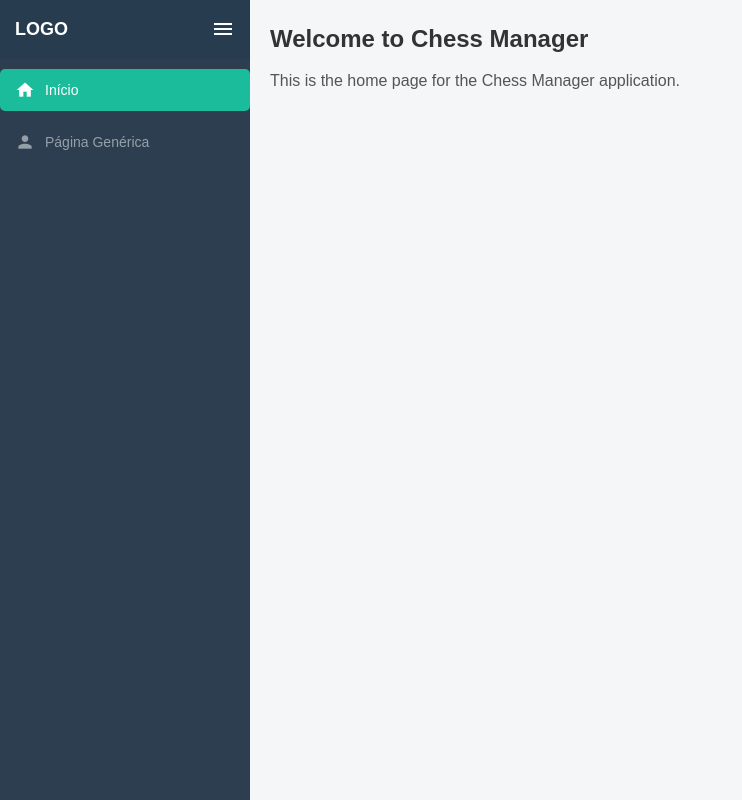
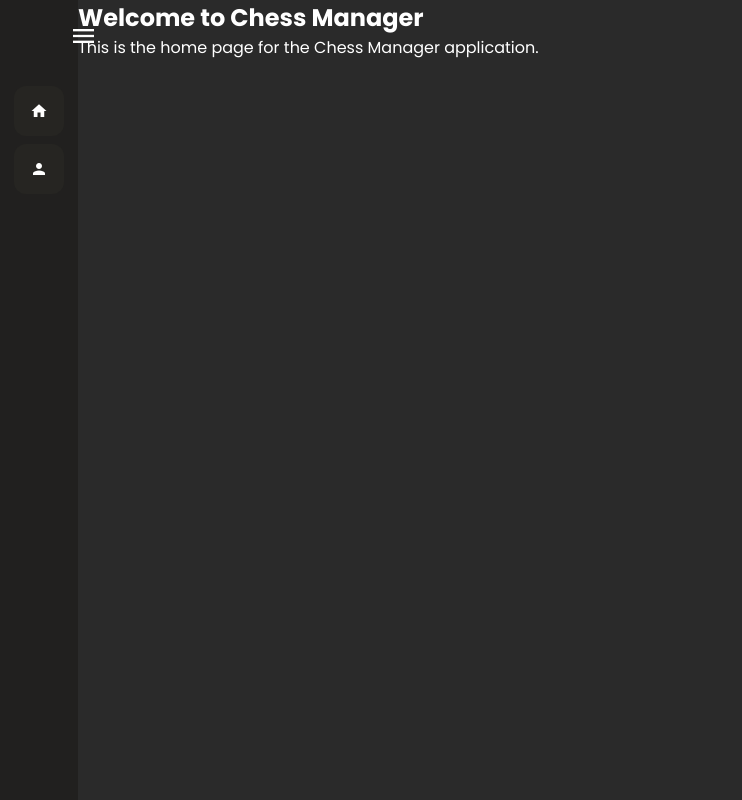
Before and after one commit to Gustavo-Vieira-Unasp/chess, a Django app: page /home/ in a window 1280 px wide. Shown: the whole page, without its empty margins (0-742 px from the left). Run offline with Django 5.2, Linux system fonts and the light colour scheme.

Commit message:
0.0.0.0.0.0.0.0.007

```diff
--- a/templates/static/general/css/base.css
+++ b/templates/static/general/css/base.css
@@ -1,124 +1,275 @@
-/* General Reset */
-* {
-    margin: 0;
-    padding: 0;
-    box-sizing: border-box;
+@import url('https://fonts.googleapis.com/css2?family=Poppins:wght@200;300;400;500;600;700&display=swap');
+
+:root {
+  --dark-color: #1a1a1a;
+  --main-color: #4caf50;
+  --hover-color: #fff;
 }
 
-body {
-    font-family: 'Arial', sans-serif;
-    background-color: #f4f6f8;
-    color: #333;
-    line-height: 1.6;
+* {
+  margin: 0;
+  padding: 0;
+  box-sizing: border-box;
+  font-family: "Poppins", sans-serif;
 }
 
-/* Sidebar Styles */
 .sidebar {
-    position: fixed;
-    top: 0;
-    left: 0;
-    height: 100%;
-    width: 250px;
-    background-color: #2c3e50;
-    transition: width 0.3s ease;
-    overflow-y: auto;
-    z-index: 1000;
+  position: fixed;
+  left: 0;
+  top: 0;
+  height: 100%;
+  width: 78px;
+  background: var(--dark-color);
+  padding: 6px 14px;
+  z-index: 99;
+  transition: width 0.5s ease, padding 0.5s ease;
 }
 
-.sidebar.collapsed {
-    width: 60px;
+.sidebar.open {
+  width: 250px;
 }
 
 .sidebar .logo-details {
-    display: flex;
-    align-items: center;
-    justify-content: space-between;
-    padding: 15px;
-    background-color: #273c4e;
+  height: 60px;
+  display: flex;
+  align-items: center;
+  position: relative;
 }
 
-.sidebar .logo_name {
-    color: #fff;
-    font-size: 18px;
-    font-weight: bold;
+.sidebar .logo-details .icon,
+.sidebar .logo-details .logo_name {
+  opacity: 0;
+  transition: opacity 0.5s ease;
 }
 
-#sidebar-toggle {
-    cursor: pointer;
-    color: #fff;
-    font-size: 24px;
+.sidebar.open .logo-details .icon,
+.sidebar.open .logo-details .logo_name {
+  opacity: 1;
 }
 
-.nav-list {
-    list-style: none;
+.sidebar .logo-details #btn {
+  position: absolute;
+  top: 50%;
+  right: 0;
+  transform: translateY(-50%);
+  font-size: 23px;
+  text-align: center;
+  cursor: pointer;
+  transition: all 0.5s ease;
 }
 
-.nav-list li {
-    margin: 10px 0;
+.sidebar.open .logo-details #btn {
+  text-align: right;
 }
 
-.nav-list a {
-    display: flex;
-    align-items: center;
-    text-decoration: none;
-    color: #fff;
-    padding: 10px 15px;
-    transition: background-color 0.3s ease;
+.sidebar i {
+  color: #fff;
+  height: 60px;
+  min-width: 50px;
+  font-size: 28px;
+  text-align: center;
+  line-height: 60px;
 }
 
-.nav-list a:hover,
-.nav-list a.active {
-    background-color: #1abc9c;
-    border-radius: 5px;
+.sidebar .nav-list {
+  margin-top: 20px;
+  height: 100%;
 }
 
-.nav-list a.disabled {
-    pointer-events: none;
-    opacity: 0.5;
+.sidebar li {
+  position: relative;
+  margin: 8px 0;
+  list-style: none;
 }
 
-.nav-list i {
-    font-size: 20px;
-    margin-right: 10px;
+.sidebar li .tooltip {
+  position: absolute;
+  top: -20px;
+  left: calc(100% + 15px);
+  z-index: 3;
+  background: #fff;
+  box-shadow: 0 5px 10px rgba(0, 0, 0, 0.3);
+  padding: 6px 12px;
+  border-radius: 4px;
+  font-size: 15px;
+  font-weight: 400;
+  opacity: 0;
+  white-space: nowrap;
+  pointer-events: none;
+  transition: 0.4s;
 }
 
-.nav-list span.links_name {
-    font-size: 14px;
+.sidebar li:hover .tooltip {
+  opacity: 1;
+  pointer-events: auto;
+  top: 50%;
+  transform: translateY(-50%);
 }
 
-/* Main Content Section */
-.home-section {
-    margin-left: 250px;
-    padding: 20px;
-    transition: margin-left 0.3s ease;
+.sidebar.open .tooltip {
+  display: none;
 }
 
-.home-section h1 {
-    font-size: 24px;
-    margin-bottom: 10px;
+.sidebar input {
+  font-size: 15px;
+  color: #fff;
+  font-weight: 400;
+  outline: none;
+  height: 50px;
+  width: 50px;
+  border: none;
+  border-radius: 12px;
+  transition: all 0.5s ease;
+  background: var(--main-color);
 }
 
-.home-section p {
-    font-size: 16px;
-    color: #555;
+.sidebar.open input {
+  width: calc(100% - 20px);
+  padding: 0 20px;
 }
 
-/* Collapsed Sidebar */
-.sidebar.collapsed + .home-section {
-    margin-left: 60px;
+.sidebar .bx-search {
+  position: absolute;
+  top: 50%;
+  left: 0;
+  transform: translateY(-50%);
+  font-size: 22px;
+  background: var(--main-color);
+  color: #fff;
+  transition: all 0.5s ease;
 }
 
-.sidebar.collapsed .links_name {
-    display: none;
+.sidebar .bx-search:hover {
+  background: #fff;
+  color: var(--main-color);
 }
 
-/* Responsive Design */
-@media (max-width: 768px) {
-    .sidebar {
-        width: 60px;
-    }
+.sidebar li a {
+  display: flex;
+  height: 100%;
+  width: 100%;
+  border-radius: 12px;
+  align-items: center;
+  text-decoration: none;
+  transition: all 0.4s ease;
+  background: var(--main-color);
+}
 
-    .home-section {
-        margin-left: 60px;
-    }
+.sidebar li a:hover {
+  background: #fff;
+  color: var(--main-color);
 }
+
+.sidebar li a .links_name {
+  color: #fff;
+  font-size: 15px;
+  font-weight: 400;
+  white-space: nowrap;
+  opacity: 0;
+  pointer-events: none;
+  transition: 0.4s;
+}
+
+.sidebar.open li a .links_name {
+  opacity: 1;
+  pointer-events: auto;
+}
+
+.sidebar li i {
+  height: 50px;
+  line-height: 50px;
+  font-size: 18px;
+  border-radius: 12px;
+}
+
+.sidebar li.profile {
+  position: fixed;
+  height: 60px;
+  width: 78px;
+  left: 0;
+  bottom: -8px;
+  padding: 10px 14px;
+  background: var(--main-color);
+  transition: all 0.5s ease;
+}
+
+.sidebar.open li.profile {
+  width: 250px;
+}
+
+.sidebar li .profile-details {
+  display: flex;
+  align-items: center;
+  flex-wrap: nowrap;
+}
+
+.sidebar li img {
+  height: 45px;
+  width: 45px;
+  object-fit: cover;
+  border-radius: 6px;
+  margin-right: 10px;
+}
+
+.sidebar li .name,
+.sidebar li .job {
+  font-size: 15px;
+  font-weight: 400;
+  color: #fff;
+  white-space: nowrap;
+}
+
+.sidebar li .job {
+  font-size: 12px;
+}
+
+.sidebar .profile #log_out {
+  position: absolute;
+  top: 50%;
+  right: 0;
+  transform: translateY(-50%);
+  background: var(--main-color);
+  width: 100%;
+  height: 60px;
+  line-height: 60px;
+  border-radius: 0px;
+  transition: all 0.5s ease;
+}
+
+.sidebar.open .profile #log_out {
+  width: 50px;
+  background: none;
+}
+
+.home-section {
+  position: relative;
+  min-height: 100vh;
+  top: 0;
+  background: #2a2a2a;
+  left: 78px;
+  color: white;
+  width: calc(100% - 78px);
+  transition: all 0.5s ease;
+  z-index: 2;
+}
+
+.sidebar.open ~ .home-section {
+  left: 250px;
+  width: calc(100% - 250px);
+}
+
+.home-section .text {
+  display: inline-block;
+  color: var(--main-color);
+  font-size: 25px;
+  font-weight: 500;
+  margin: 18px;
+}
+
+@media (max-width: 420px) {
+  .sidebar li .tooltip {
+    font-size: 12px;
+    left: 50%;
+    transform: translateX(-50%);
+  }
+}
```
Also changed, not shown: README.md.
